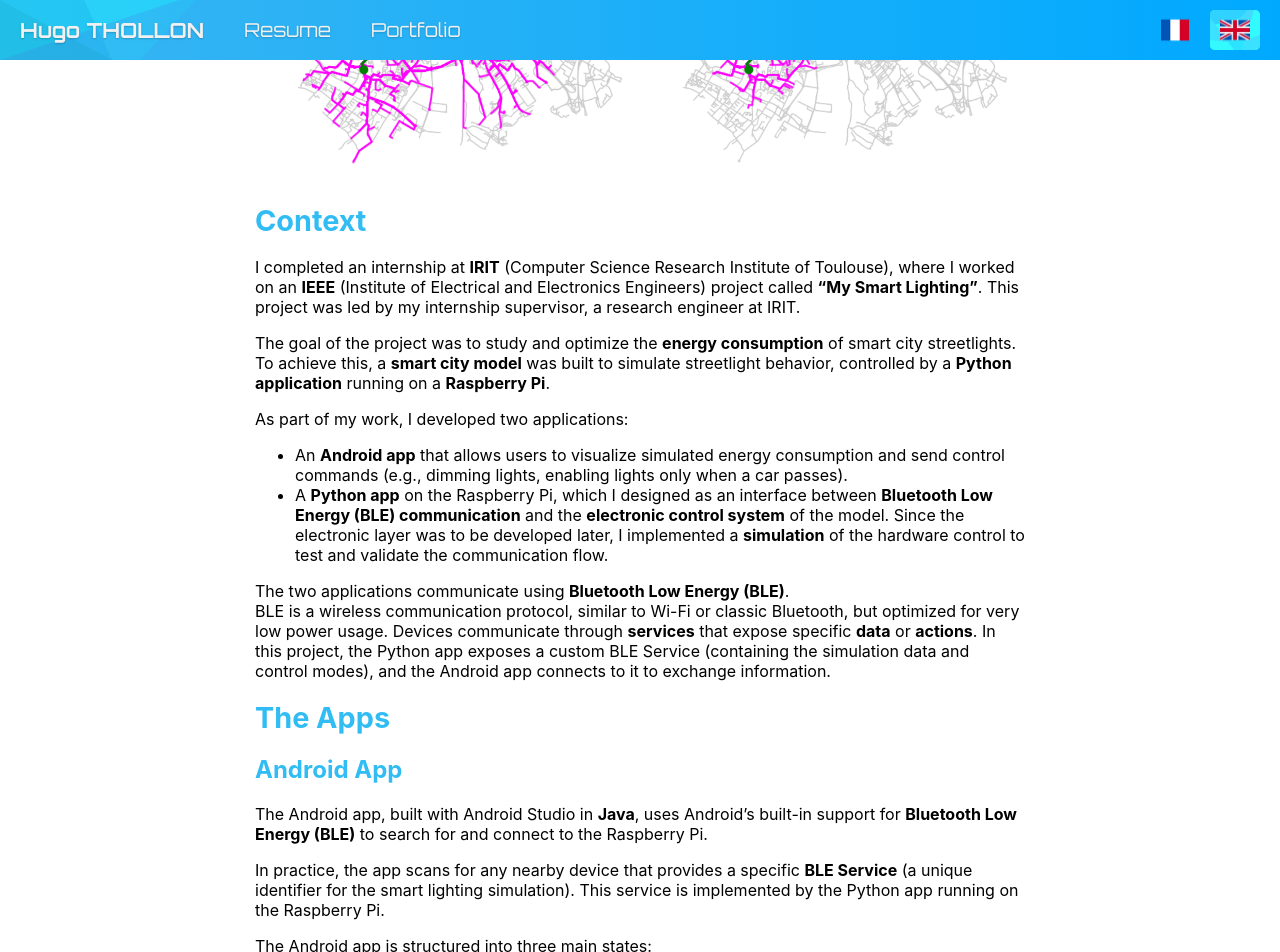
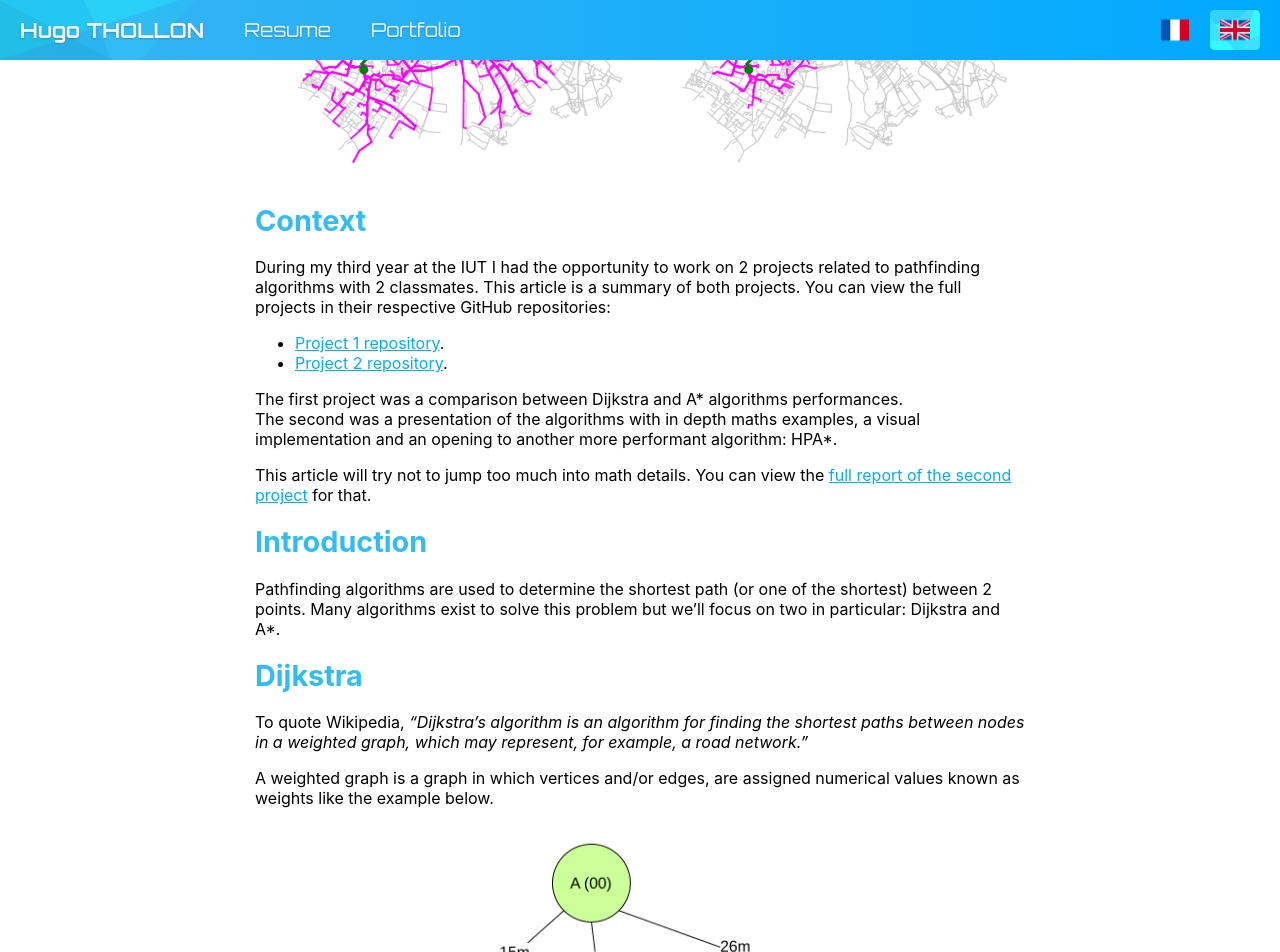
Before and after one commit to HugoTHOLLON/HugoTHOLLON.github.io, a Jekyll site: the page built from en/projects/_posts/2025-10-01-a-star-study.md, in a window 1280 px wide and 1400 px high, scrolled down 502 px. Shown: the top 952 px of the window. Built offline with Jekyll 4.4.1, drawn with Linux system fonts in a browser that asks for light colours; some of the changed text lies outside the part shown.

Commit message:
Adding the begining of an article about the pathfinding algorithm study

```diff
--- a/_sass/_postStyle.scss
+++ b/_sass/_postStyle.scss
@@ -79,20 +79,11 @@ main {
 
     h1 {
       font-size: 1.8rem;
-      color: #31bcf4;
-      scroll-margin-top: 60px;
     }
 
-    h2 {
-      color: #31bcf4;
-      scroll-margin-top: 60px;
-    }
-
-    h3 {
-      color: #31bcf4;
-      scroll-margin-top: 60px;
-    }
-
+    h1,
+    h2,
+    h3,
     h4 {
       color: #31bcf4;
       scroll-margin-top: 60px;
@@ -132,6 +123,12 @@ main {
     ul {
       box-sizing: border-box;
     }
+
+    .work-in-progress {
+      color: #31bcf4;
+      font-size: 2em;
+      text-align: center;
+    }
   }
 }
 
--- a/en/projects/_posts/2025-10-01-a-star-study.md
+++ b/en/projects/_posts/2025-10-01-a-star-study.md
@@ -8,77 +8,49 @@ project-type: "IUT project"
 image-path: "/assets/images/projects/pathfinding_study/dijkstra_vs_astar.png"
 image-alt: "City model"
 tags: ["Python", "OpenStreetMap", "A*", "Dijkstra"]
-description: "Built an Android app in Java and a Python app on Raspberry Pi. The apps communicated over BLE to simulate and control smart city streetlights, with my Python code bridging BLE communication and hardware control (simulated)."
+description: "Conducted a comparative study of  Dijkstra and A* pathfinding algorithms, using real-world OpenStreetMap (OSM) data to compare their performance and understand their use in real-world navigation systems like Google Maps or Waze."
 ---
 
 # Context
 
-I completed an internship at **IRIT** (Computer Science Research Institute of Toulouse), where I worked on an **IEEE** (Institute of Electrical and Electronics Engineers) project called **"My Smart Lighting"**. This project was led by my internship supervisor, a research engineer at IRIT.
+During my third year at the IUT I had the opportunity to work on 2 projects related to pathfinding algorithms with 2 classmates. This article is a summary of both projects. You can view the full projects in their respective GitHub repositories:
 
-The goal of the project was to study and optimize the **energy consumption** of smart city streetlights.
-To achieve this, a **smart city model** was built to simulate streetlight behavior, controlled by a **Python application** running on a **Raspberry Pi**.
+- [Project 1 repository](https://github.com/HugoTHOLLON/pathfinding-algorithm-project){:target="\_blank"}.
+- [Project 2 repository](https://github.com/HugoTHOLLON/A-Star-Algorithm-Study){:target="\_blank"}.
 
-As part of my work, I developed two applications:
+The first project was a comparison between Dijkstra and A\* algorithms performances.
+The second was a presentation of the algorithms with in depth maths examples, a visual implementation and an opening to another more performant algorithm: HPA\*.
 
-- An **Android app** that allows users to visualize simulated energy consumption and send control commands (e.g., dimming lights, enabling lights only when a car passes).
-- A **Python app** on the Raspberry Pi, which I designed as an interface between **Bluetooth Low Energy (BLE) communication** and the **electronic control system** of the model. Since the electronic layer was to be developed later, I implemented a **simulation** of the hardware control to test and validate the communication flow.
+This article will try not to jump too much into math details. You can view the [full report of the second project](https://github.com/HugoTHOLLON/A-Star-Algorithm-Study/blob/main/rapport_a_star_HugoT_NariaS_NicolasH.ipynb){:target="\_blank"} for that.
 
-The two applications communicate using **Bluetooth Low Energy (BLE)**.
-BLE is a wireless communication protocol, similar to Wi-Fi or classic Bluetooth, but optimized for very low power usage. Devices communicate through **services** that expose specific **data** or **actions**. In this project, the Python app exposes a custom BLE Service (containing the simulation data and control modes), and the Android app connects to it to exchange information.
+# Introduction
 
-# The Apps
+Pathfinding algorithms are used to determine the shortest path (or one of the shortest) between 2 points. Many algorithms exist to solve this problem but we'll focus on two in particular: Dijkstra and A\*.
 
-## Android App
+# Dijkstra
 
-The Android app, built with Android Studio in **Java**, uses Android’s built-in support for **Bluetooth Low Energy (BLE)** to search for and connect to the Raspberry Pi.
+To quote Wikipedia, _"Dijkstra's algorithm is an algorithm for finding the shortest paths between nodes in a weighted graph, which may represent, for example, a road network."_
 
-In practice, the app scans for any nearby device that provides a specific **BLE Service** (a unique identifier for the smart lighting simulation). This service is implemented by the Python app running on the Raspberry Pi.
+A weighted graph is a graph in which vertices and/or edges, are assigned numerical values known as weights like the example below.
 
-The Android app is structured into three main states:
+{% include place-figure.html src="/assets/images/projects/pathfinding_study/weighted_graph_example.png" alt="Weighted graph example image" figure-nb="1" figure-text="A weighted graph example with weighted edges." %}
 
-- **Connection state:** the app searches for a device that provides the target BLE Service. Once found, it attempts to connect. If the connection fails, it retries multiple times before going back to scanning.
-- **Data reception state:** once connected, the app requests the device’s data (such as energy consumption values). The data is then displayed to the user. If the values are updated, the Raspberry Pi notifies the app automatically.
-- **Data editing state:** while connected, the user can change the streetlight operating mode (e.g., reducing brightness). When they do, the app sends a command to the Raspberry Pi, which updates the simulation accordingly.
+In a weighted graph, the weight of an edge represents the "cost" of passing between 2 vertices. That cost can be many things depending on the context:
 
-{% include place-figure.html src="/assets/images/projects/android_connection_screens_irit.png" alt="Android app connection screens" figure-nb="1" figure-text="The Android app screens when connecting to the Raspberry Pi" %}
+- a distance (in meters, kilometers...),
+- a travel time,
+- energy consumption,
+- a price,
+- a difficulty.
 
-{% include place-figure.html src="/assets/images/projects/android_data_received_irit.png" alt="Android app data reading screens" figure-nb="2" figure-text="The Android app screens when receiving and displaying simulation data from the Raspberry Pi" %}
+Dijkstra's algorithm's goal is to minimize that cost. In other words, choosing what this cost represents will depend on what we'll try to optimize.
 
-{% include place-figure.html src="/assets/images/projects/android_editor_irit.png" alt="Android app data edition screens" figure-nb="3" figure-text="The Android app screens when editing the streetlights operating mode (sending control commands)" %}
+---
 
-## Python App
+<div class="work-in-progress">Work in progress...</div>
 
-The Python app acts as the **bridge** between BLE communication and the electronic control system of the model.
+<!-- Nous allons utiliser le terme g(n) pour parler de la somme des poids des arêtes entre le nœud de départ D et n un nœud du graphe. Il peut exister plusieurs chemins entre D et n. g(n) fait réference au chemin avec le plus petit poids découvert pour l'instant.
 
-It uses the **BlueZ API** (the official Linux Bluetooth stack) to create a custom **BLE Service**. This Service exposes two things:
+Dans l'algorithme de Dijkstra, les poids sont forcément positifs. Pour des poids négatifs il est préferable d'utiliser l'algorithme de Bellman-Ford dont nous ne parlerons pas ici.
 
-- **Simulation data** (consumption, power usage, etc.)
-- **An editable operating mode** (which can be changed remotely by the Android app)
-
-To interact with BlueZ, the Python app uses **D-Bus**, an inter-process communication (IPC) system that allows applications on Linux to talk to each other. In this case, D-Bus lets Python manage BLE devices through BlueZ.
-
-While I focused on the communication layer, I also designed the **software structure** for the electronic control system. I implemented different classes simulating the streetlight operating modes and a controller to manage switching between them. This way, the next developer will only need to expand these classes to connect to the real hardware.
-
-Below is the Python app class diagram. The **top section** shows the BLE-related classes, while the **bottom section** represents the (currently simulated) electronic control classes.
-
-{% include place-figure.html src="/assets/images/projects/python_class_diagram_irit.png" alt="Python app class diagram" figure-nb="4" figure-text="Python app class diagram" %}
-
-# Development Process
-
-To start the project, I first needed to understand how Bluetooth Low Energy (BLE) worked. I created a small prototype Android app that could toggle Bluetooth and scan for nearby devices. This helped me gain hands-on experience with BLE communication before tackling the main project.
-
-I then designed the Android app by creating a mockup and user flow diagram with each screen and interaction. The final implementation followed this design closely, with additional improvements for error handling.
-
-{% include place-figure.html src="/assets/images/projects/android_mockup_irit.png" alt="Android app mockup/user flow diagram" figure-nb="5" figure-text="Android app mockup" %}
-
-The Python app was developed in parallel with the Android app to ensure smooth communication between the two. One of the main challenges was the limited and outdated documentation available for using Python with BlueZ via D-Bus. I overcame this by carefully studying the BlueZ API and experimenting with small test programs until I achieved a stable solution.
-
-Looking back, I realized that languages like C had more resources and examples for this type of work, but implementing the system in Python ultimately provided greater flexibility and maintainability for future developers.
-
-# Impact
-
-The apps were showcased during an IRIT exhibition to demonstrate the progress of the **My Smart Lighting** project. The Python app was designed with a modular structure, making it easier for future developers to extend it and connect it to real hardware.
-
-This project was also a major milestone in my professional growth. It gave me practical experience with technologies I had only studied in theory (Java and Python) as well as new ones I had never encountered before (Bluetooth Low Energy, D-Bus, BlueZ).
-
-Beyond the technical skills, I also learned how to work independently, organize my work, and seek out reliable resources when documentation was limited. The internship also gave me insight into how research organizations operate and how collaboration takes place within a project team.
+Dans nos implémentations et pour cette présentation, nous considèrerons que les graphes sont non-orientés et que les poids représentent la distance en mètre entre 2 nœuds. -->
```
Also changed, not shown: assets/images/projects/pathfinding_study/weighted_graph_example.png (added), 1 other file.
